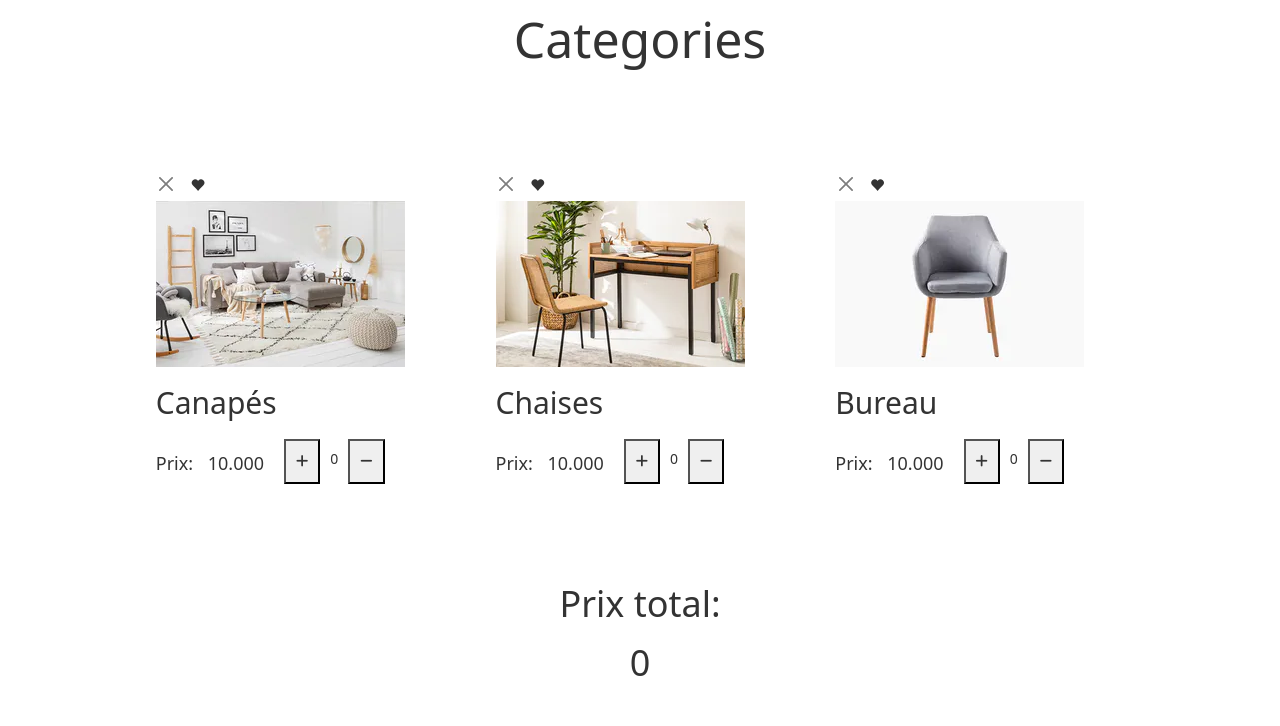
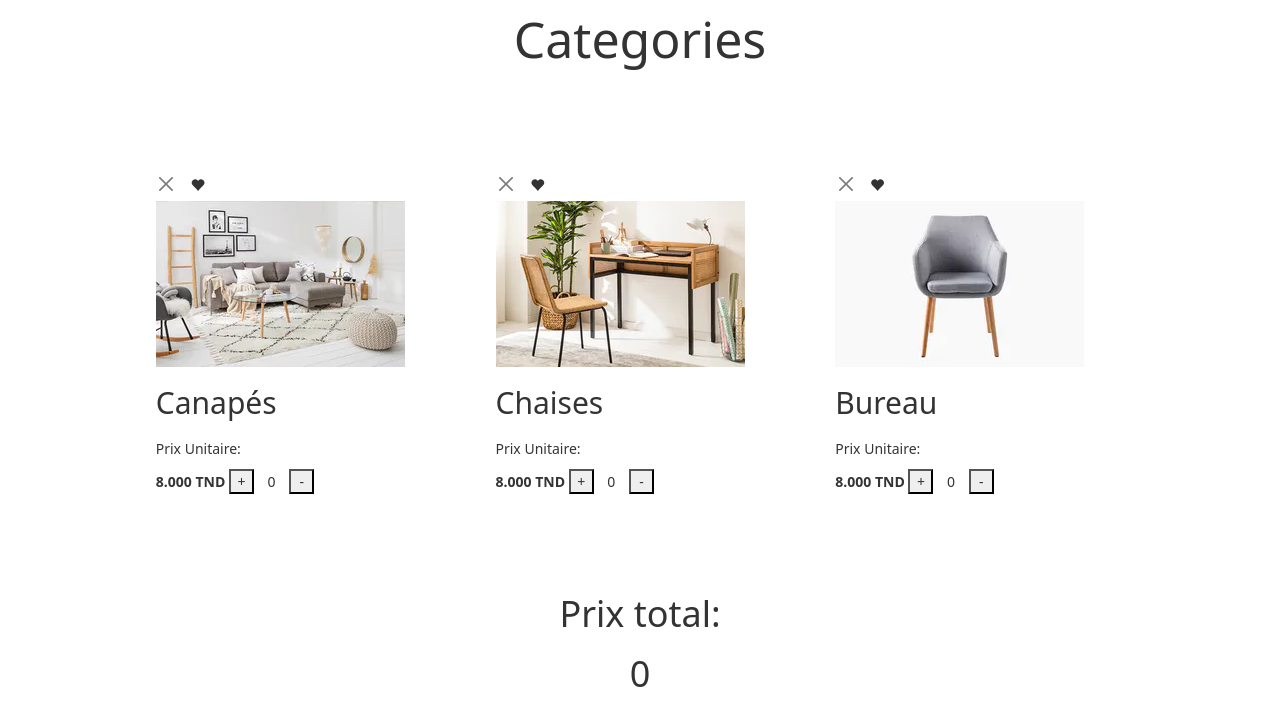
Before and after one commit to Najwa1995/DOM-work, a plain HTML site: page index.html in a window 1280 px wide. Shown: the part 88-814 px from the top of the page. Drawn offline with nearby package versions, Linux system fonts and the light colour scheme; a web font is replaced by a local one.

Commit message:
second commit

```diff
--- a/fichier.js
+++ b/fichier.js
@@ -1,5 +1,88 @@
 
-// coeur
+// // coeur
+// var like = document.querySelectorAll('.glyphicon')
+// console.log(like)
+// like.forEach(el => {
+//     el.addEventListener('click', () => {
+//         console.log(el.glyphicon)
+//         el.classList.toggle('like');
+//     })
+// })
+
+// // close
+// var clo = document.querySelectorAll('.btn-close')
+// console.log(clo)
+// clo.forEach(parentnode => {
+//     parentnode.addEventListener('click', () => {
+//         console.log('remove')
+//         parentnode.parentElement.remove();
+//     })
+// })
+
+// // plus
+
+// var total = document.querySelector('.prix-total').value
+
+// var plus = document.querySelectorAll('.plus')
+// console.log(plus)
+// plus.forEach(el => {
+//     el.addEventListener('click', () => {
+//         console.log(el.nextElementSibling)
+//         el.nextElementSibling.innerHTML++
+//         total.innerHTML = parseInt(total.innerHTML) + parseInt(el.previousElementSibling.previousElementSibling.innerHTML)
+//         console.log(el.previousElementSibling.previousElementSibling.innerHTML)
+
+//     })
+// })
+
+
+
+
+
+
+// // moins
+
+// var minus = document.querySelectorAll('.moins')
+// console.log(minus)
+// minus.forEach(el => {
+//     el.addEventListener('click', () => {
+//         console.log(el.previousElementSibling.innerHTML)
+//         if (el.previousElementSibling.innerHTML > 0) { el.previousElementSibling.innerHTML-- };
+//         total.innerHTML = parseInt(total.innerHTML) - parseInt(el.previousElementSibling.innerHTML)
+//         console.log(el.previousElementSibling.innerHTML)
+
+//     })
+// })
+
+
+
+// //     function totalprice() {
+// //         var totalprice1 = document.querySelectorAll('.prix-total')
+// //         var qtn = document.querySelectorAll('.quantity')
+
+// //         var prix = document.querySelectorAll('.TP')
+// //         var i = 0;
+// //         var sum =sum + parseInt(qtn[i] * prix[i]);
+// //         return sum
+// //     }
+// // document.querySelector('.prix-total').value = Sum;
+
+// var qtn = document.querySelectorAll('.quantity')
+// var prix = document.querySelectorAll('.TP')
+// var totalprice = document.querySelectorAll('.TP')
+// totalprice.forEach(el => {
+//     el.addEventListener('click', () => {
+//         Math: Quantity * TP
+//         el.addEventListener.innerHTML++
+//     })
+// })
+
+
+
+
+
+
+
 var like = document.querySelectorAll('.glyphicon')
 console.log(like)
 like.forEach(el => {
@@ -9,19 +92,17 @@ like.forEach(el => {
     })
 })
 
-// close
-var clo = document.querySelectorAll('.btn-close')
-console.log(clo)
-clo.forEach(parentnode => {
+var cl = document.querySelectorAll('.btn-close')
+console.log(cl)
+cl.forEach(parentnode => {
     parentnode.addEventListener('click', () => {
         console.log('remove')
         parentnode.parentElement.remove();
     })
 })
 
-// plus
 
-var total = document.querySelector('.prix-total').value
+var total = document.querySelector('.prix-total')
 
 var plus = document.querySelectorAll('.plus')
 console.log(plus)
@@ -29,18 +110,13 @@ plus.forEach(el => {
     el.addEventListener('click', () => {
         console.log(el.nextElementSibling)
         el.nextElementSibling.innerHTML++
+        // parseInt(el.previousElementSibling.previousElementSibling.innerHTM)
         total.innerHTML = parseInt(total.innerHTML) + parseInt(el.previousElementSibling.previousElementSibling.innerHTML)
         console.log(el.previousElementSibling.previousElementSibling.innerHTML)
-
     })
 })
 
-
-
-
-// moins
-
-var minus = document.querySelectorAll('.moins')
+var minus = document.querySelectorAll('.minus')
 console.log(minus)
 minus.forEach(el => {
     el.addEventListener('click', () => {
@@ -52,12 +128,12 @@ minus.forEach(el => {
     })
 })
 
-// prix-total
-
-var totalprice = document.querySelectorAll('.prix-total')
+var Quantity = document.querySelectorAll('.quantity')
+var TP = document.querySelectorAll('.argent')
+var totalprice = document.querySelectorAll('.TP')
 totalprice.forEach(el => {
     el.addEventListener('click', () => {
-        Math: Quantity * totalprice
+        Math: Quantity * TP
         el.addEventListener.innerHTML++
     })
 })
--- a/index.html
+++ b/index.html
@@ -56,11 +56,12 @@
                     <h2>canapés</h2>
 
                 </div>
-                <div class="prix">
-                    <h4 class="argent">Prix: <span class="TP">10.000</span> </h4>
-                    <button class="plus"><span><i class="fa-solid fa-plus"></i></span></button>
+                <div class="prixxx">
+                    <p class="prix">prix unitaire:</p>
+                    <b class="argent">8.000</b><b> TND </b>
+                    <button class="plus">+</button>
                     <span class="quantity">0</span>
-                    <button class="moins"><span><i class="fa-solid fa-minus"></i></span></button>
+                    <button class="minus">-</button>
                 </div>
 
             </div>
@@ -72,12 +73,15 @@
                     <h2>chaises</h2>
 
                 </div>
-                <div class="prix">
-                    <h4 class="argent">Prix: <span class="TP">10.000</span> </h4>
-                    <button class="plus"><span><i class="fa-solid fa-plus"></i></span></button>
+
+                <div class="prixxx">
+                    <p class="prix">prix unitaire:</p>
+                    <b class="argent">8.000</b><b> TND </b>
+                    <button class="plus">+</button>
                     <span class="quantity">0</span>
-                    <button class="moins"><span><i class="fa-solid fa-minus"></i></span></button>
+                    <button class="minus">-</button>
                 </div>
+
             </div>
             <div class=" container1 bureau">
                 <button type="button" class="btn-close" aria-label="Close"></button>
@@ -87,11 +91,12 @@
                     <h2>bureau</h2>
 
                 </div>
-                <div class="prix">
-                    <h4 class="argent">Prix: <span class="TP"> 10.000 </span></h4>
-                    <button class="plus"><span><i class="fa-solid fa-plus"></i></span></button>
+                <div class="prixxx">
+                    <p class="prix">prix unitaire:</p>
+                    <b class="argent">8.000</b><b> TND </b>
+                    <button class="plus">+</button>
                     <span class="quantity">0</span>
-                    <button class="moins"><span><i class="fa-solid fa-minus"></i></span></button>
+                    <button class="minus">-</button>
                 </div>
             </div>
 
--- a/style.css
+++ b/style.css
@@ -92,9 +92,10 @@ span {
     margin: 10px;
 }
 
-/* button {
-    margin-left: 16px;
-} */
+button {
+    width: 25px;
+    height: 25px;
+}
 
 .plus {
     cursor: pointer;
@@ -102,8 +103,9 @@ span {
 
 }
 
-.prix {
-    display: flex;
+.prixxx {
+    display: block;
+
 }
 
 .prix1 {
```
